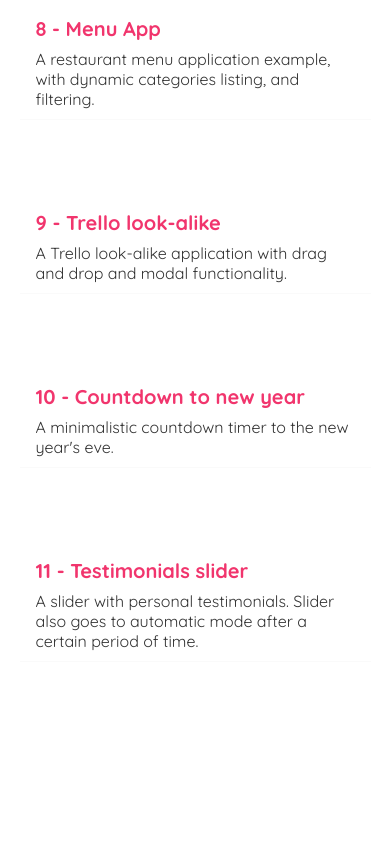
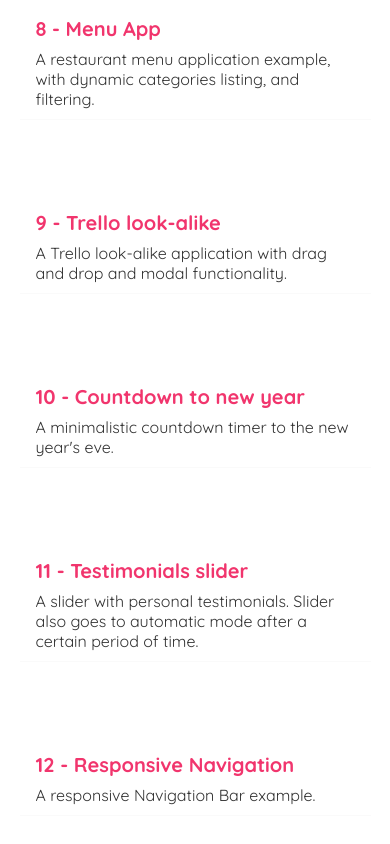
Before and after one commit to uros-projects/portfolio, a React (Create React App) app: page / in a window 390 px wide. Shown: the part 1672-2516 px from the top of the page. Before the commit the page ends 2414 px from the top, so only its background shows below. Built offline with nearby package versions, Linux system fonts and the light colour scheme; the HTML template or start-up script is replaced by a standard one.

Commit message:
Added Responsive Navigation project to the list of projects.

```diff
--- a/src/projects-list.js
+++ b/src/projects-list.js
@@ -65,6 +65,14 @@
         url: 'https://uros-projects.github.io/testimonials-slider/',
         description: "A slider with personal testimonials. Slider also goes to automatic mode after a certain period of time.",
     },
+    {
+        id: 12,
+        name: 'Responsive Navigation',
+        url: 'https://uros-projects.github.io/responsive-navigation/',
+        description: "A responsive Navigation Bar example.",
+    },
+
+
 ];
 
 export default apps;
```
Also changed, not shown: 1 other file (tests, documents, lock files or other folders).
